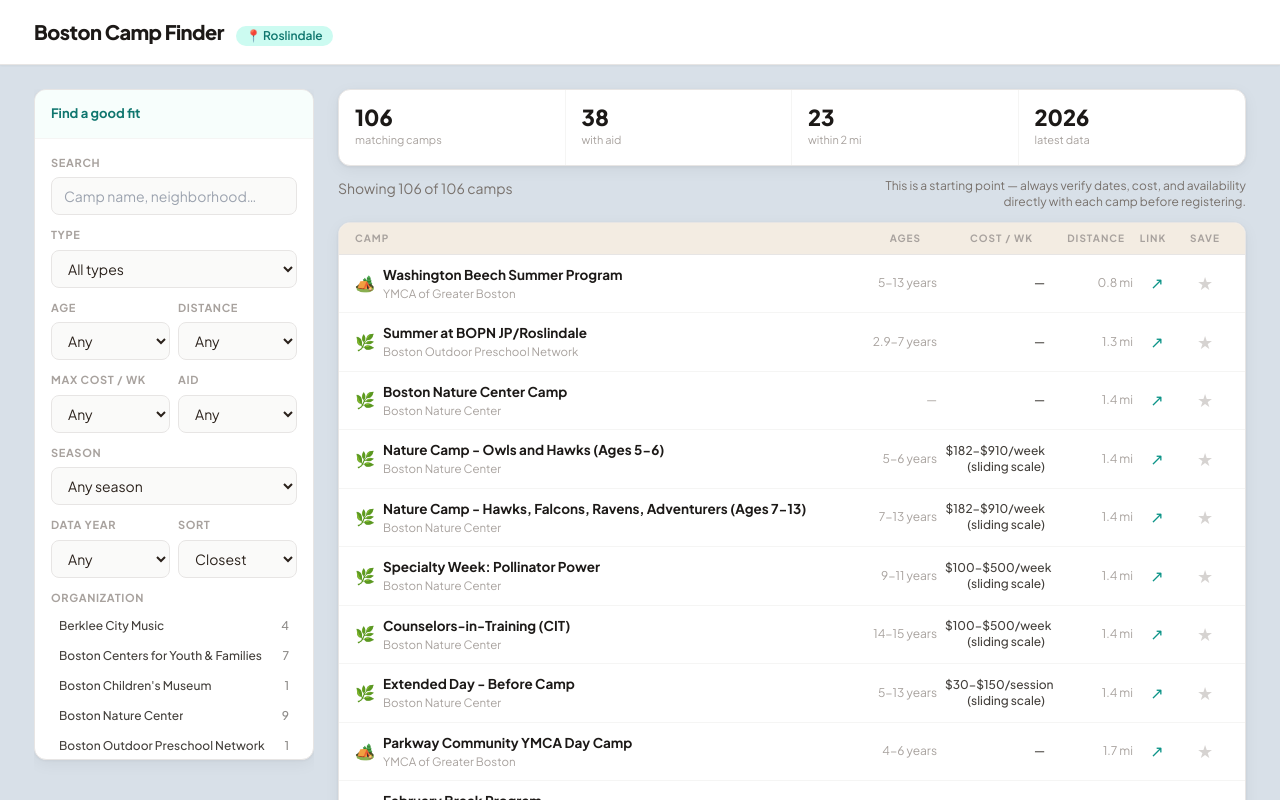
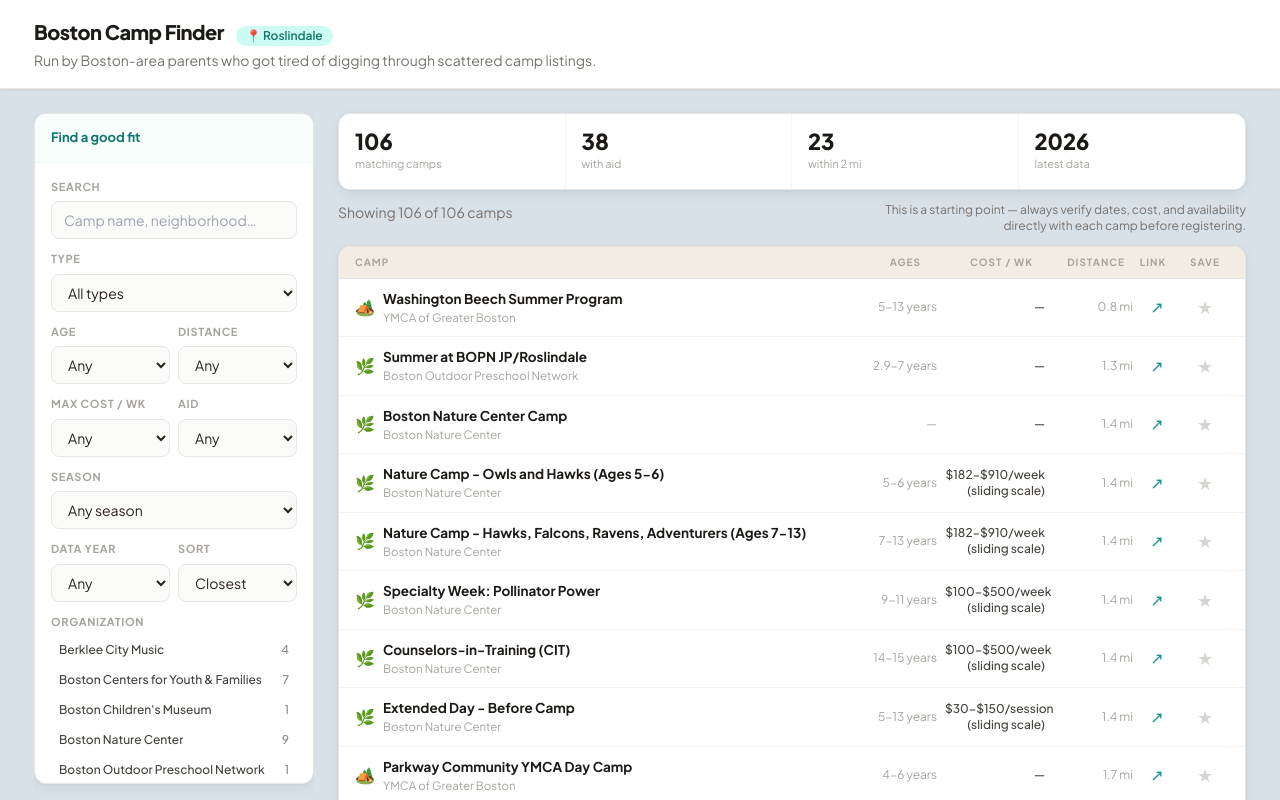
Before and after one commit to Timothyryanhall/boston-camp-finder, a React (Vite) app: page / in a window 1280 px wide. Shown: the top 800 px of the page. Built offline with nearby package versions, Linux system fonts and the light colour scheme.

Commit message:
docs: refresh readme and add parent note (#16)

```diff
--- a/src/app/App.tsx
+++ b/src/app/App.tsx
@@ -4,7 +4,8 @@
   return (
     <div className="min-h-screen bg-[#d8e0e8]">
       <header className="sticky top-0 z-40 border-b border-stone-200 bg-white shadow-sm">
-        <div className="mx-auto flex max-w-[1260px] items-center justify-between gap-4 px-6 py-[18px]">
+        <div className="mx-auto flex max-w-[1260px] items-start justify-between gap-4 px-6 py-[18px]">
+          <div>
             <div className="flex items-baseline gap-3">
               <h1 className="text-xl font-extrabold tracking-tight text-stone-900">
                 Boston Camp Finder
@@ -13,6 +14,10 @@
                 📍 Roslindale
               </span>
             </div>
+            <p className="mt-1 max-w-2xl text-sm text-stone-500">
+              Run by Boston-area parents who got tired of digging through scattered camp listings.
+            </p>
+          </div>
         </div>
       </header>
 
```
Also changed, not shown: 2 other files (tests, documents, lock files or other folders). Lines whose indentation alone changed are shown as unchanged.
